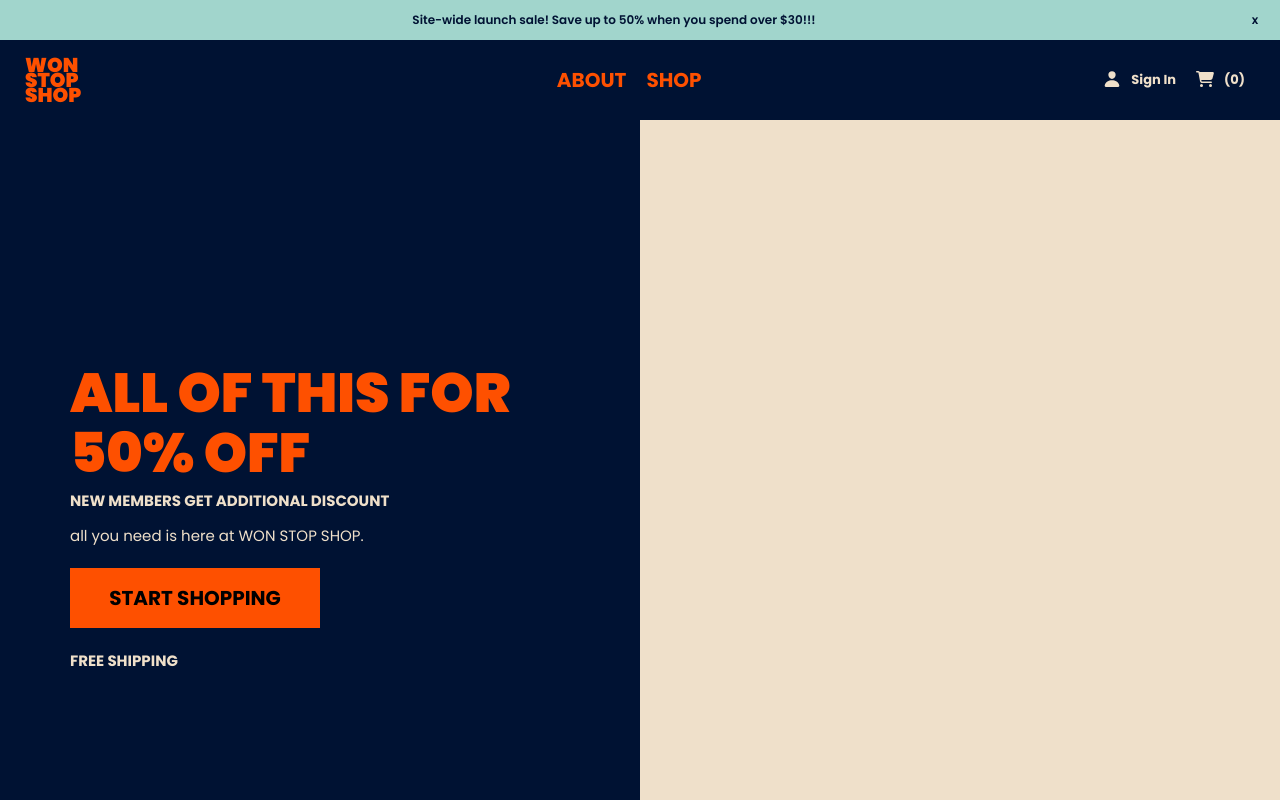
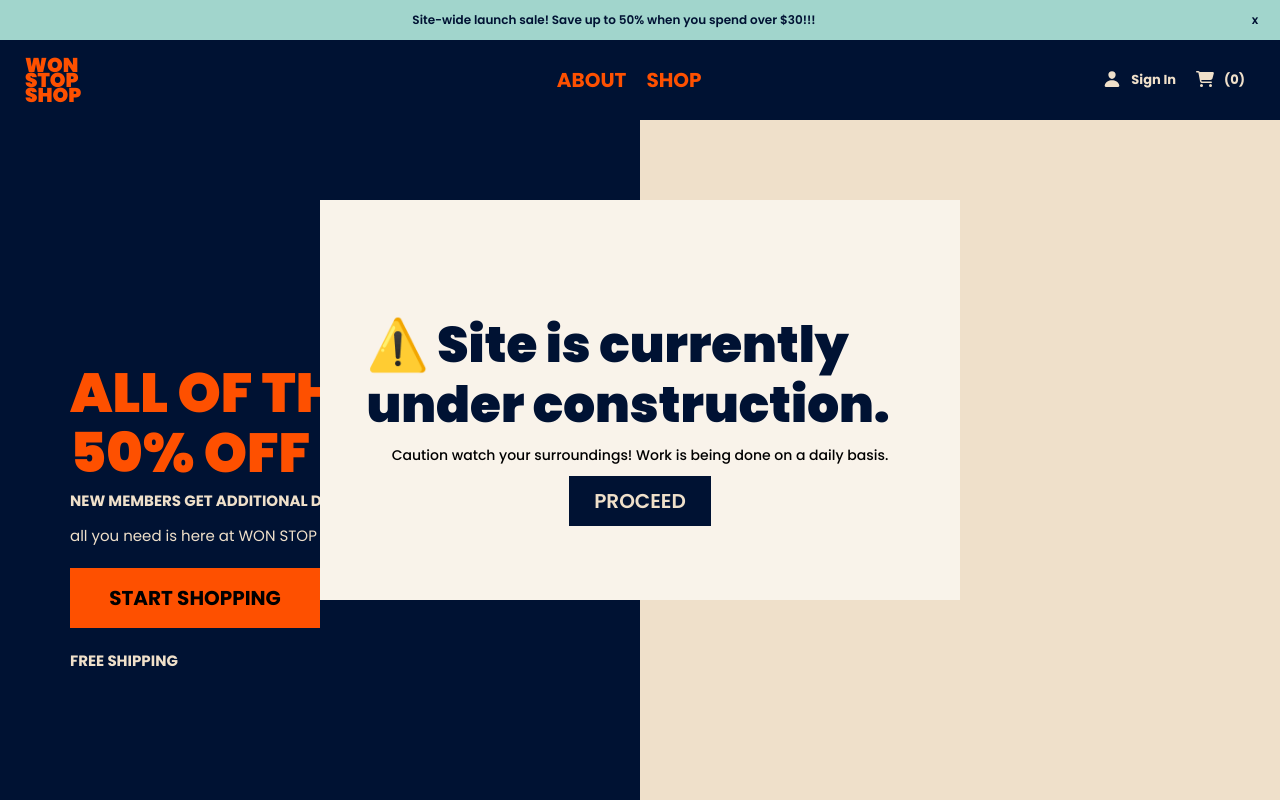
Before and after one commit to tdematos/Ecommerce-Store, a React (Vite) app in the folder ecom-website-project/: page / in a window 1280 px wide. Shown: the top 800 px of the page. Built offline with nearby package versions, Linux system fonts and the light colour scheme.

Commit message:
[under construction modal] - create modal, style, and add state for toggling modal opened and closed

```diff
--- /dev/null
+++ b/ecom-website-project/src/components/UnderConstruction.tsx
@@ -0,0 +1,30 @@
+import React, { Fragment } from "react";
+import "../style/under-construction.css";
+
+interface UCInterface {
+  title: string;
+  para: string;
+  onClick: () => void;
+  UCModal: boolean;
+}
+
+const UnderConstruction: React.FC<UCInterface> = ({
+  UCModal,
+  title,
+  para,
+  onClick,
+}) => {
+  return (
+    <Fragment>
+      <dialog className="uc-modal" open={UCModal}>
+        <h3 className="uc-title">{title}</h3>
+        <p className="uc-text">{para}</p>
+        <button className="uc-button" onClick={onClick}>
+          PROCEED
+        </button>
+      </dialog>
+    </Fragment>
+  );
+};
+
+export default UnderConstruction;
--- a/ecom-website-project/src/components/home.tsx
+++ b/ecom-website-project/src/components/home.tsx
@@ -10,9 +10,11 @@ import TestimonialBanner from "./TestimonialBanner";
 import CTASection from "./CTASection";
 import Footer from "./Footer";
 import NavSelector from "./NavSelector";
+import UnderConstruction from "./UnderConstruction";
 
 const HomePage: React.FC = (): ReactElement => {
   const [toggleModal, setToggleModal] = useState<boolean>(false);
+  const [UCToggle, setUCToggle] = useState<boolean>(true);
 
   const handleMouseOver = () => {
     setToggleModal(true);
@@ -22,8 +24,19 @@ const HomePage: React.FC = (): ReactElement => {
     setToggleModal(false);
   };
 
+  const handleUCClick = () => {
+    setUCToggle(false);
+    console.log("hello");
+  };
+
   return (
     <Fragment>
+      <UnderConstruction
+        title="⚠️ Site is currently under construction."
+        para="Caution watch your surroundings! Work is being done on a daily basis."
+        onClick={handleUCClick}
+        UCModal={UCToggle}
+      />
       <Banner />
       <NavBar about="ABOUT" shop="SHOP" onMouseOver={handleMouseOver} />
       <NavSelector
--- /dev/null
+++ b/ecom-website-project/src/style/under-construction.css
@@ -0,0 +1,44 @@
+.uc-modal[open] {
+  position: absolute;
+  z-index: 1;
+  width: 50%;
+  height: 50%;
+  margin: auto;
+  top: 25%;
+  display: flex;
+  flex-direction: column;
+  justify-content: center;
+  align-items: center;
+  border: none;
+  background-color: var(--lightsand-color);
+}
+
+.uc-title {
+  color: var(--darkBlue-color);
+  line-height: 60px;
+  font-size: 50px;
+  margin: 0px;
+  width: 90%;
+}
+
+.uc-text {
+  font-weight: 500;
+  font-size: 14px;
+  margin: 10px;
+}
+
+.uc-button {
+  color: var(--sand-color);
+  background-color: var(--darkBlue-color);
+  font-size: 20px;
+  font-weight: 600;
+  border: none;
+  padding: 10px 25px 10px 25px;
+  transition: background-color 0.75s;
+}
+
+.uc-button:hover {
+  background-color: var(--orange-color);
+  cursor: pointer;
+  color: var(--darkBlue-color);
+}
```
